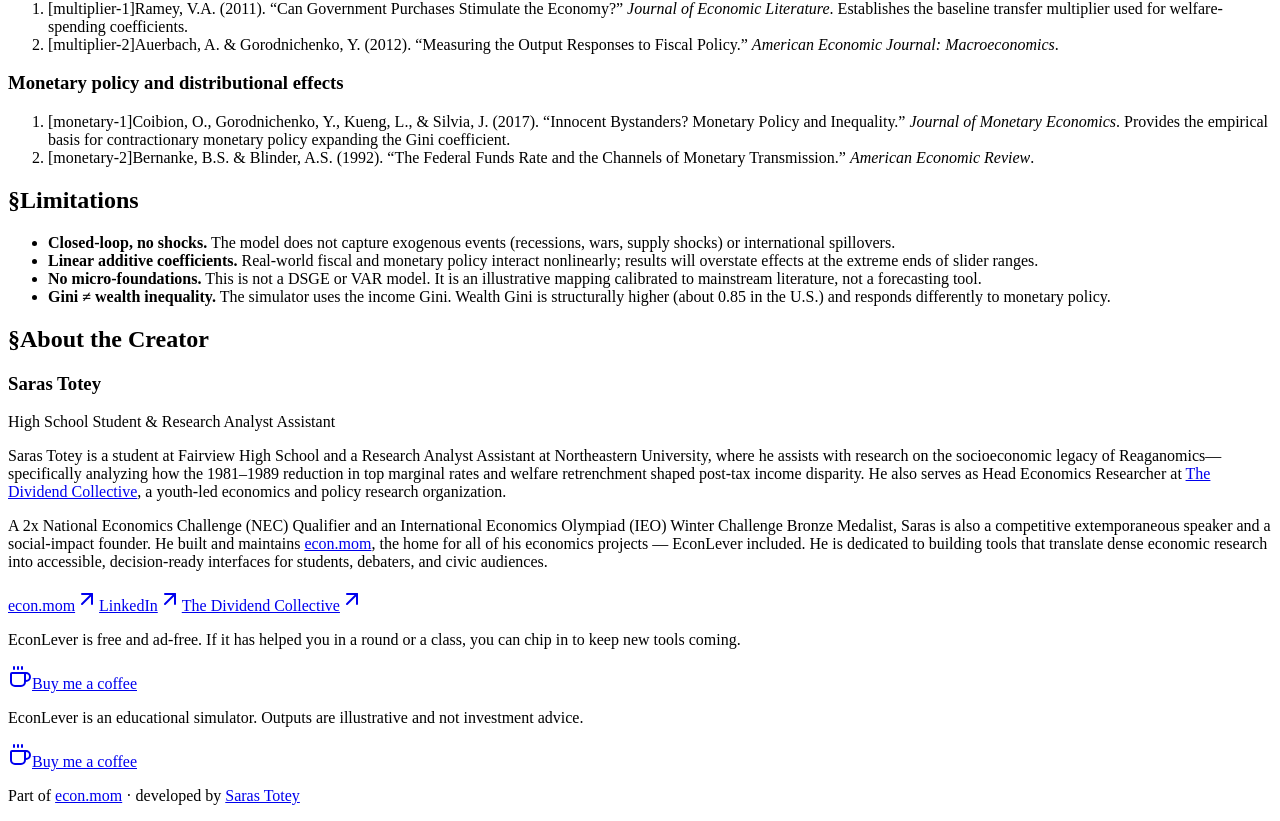
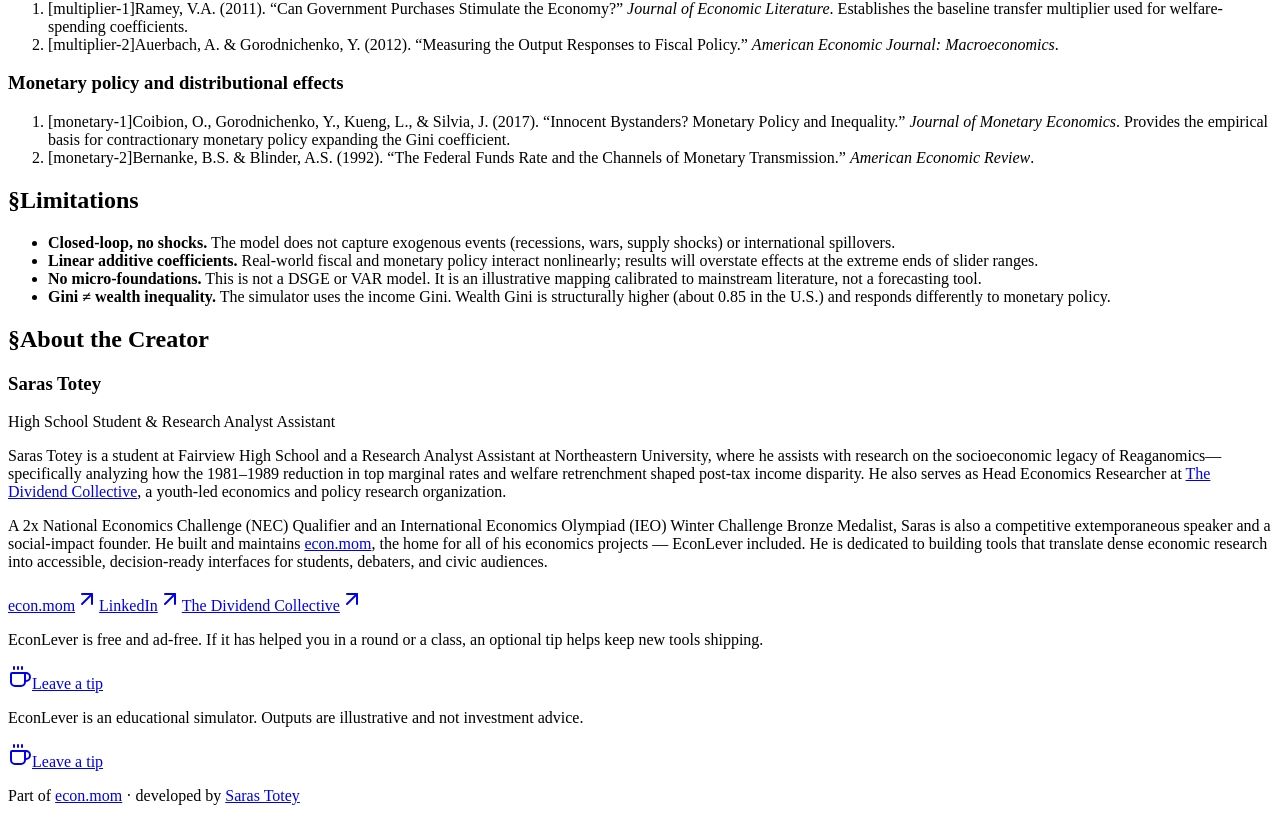
Before and after one commit to PandaXPanther/EconLever, a React (Vite) app in the folder client/: page /#/about in a window 1280 px wide. Shown: the part 2785-3606 px from the top of the page. Built offline with nearby package versions, Linux system fonts and the light colour scheme; a web font is replaced by a local one.

Commit message:
Rephrase donation CTAs as tips for Stripe TOS compliance

```diff
--- a/client/src/components/SiteFooter.tsx
+++ b/client/src/components/SiteFooter.tsx
@@ -15,9 +15,10 @@ export function SiteFooter() {
             rel="noopener noreferrer"
             className="inline-flex items-center gap-1.5 rounded-md border border-card-border bg-card px-2.5 py-1 text-[11px] font-medium text-foreground hover-elevate active-elevate-2"
             data-testid="link-buymeacoffee-footer"
+            aria-label="Leave a tip on Buy Me a Coffee"
           >
             <Coffee className="h-3 w-3" aria-hidden />
-            Buy me a coffee
+            Leave a tip
           </a>
           <p className="text-xs text-muted-foreground">
             Part of{" "}
--- a/client/src/pages/About.tsx
+++ b/client/src/pages/About.tsx
@@ -324,7 +324,7 @@ export default function AboutPage() {
           <div className="mt-5 pt-5 border-t border-card-border flex flex-col sm:flex-row sm:items-center sm:justify-between gap-3">
             <p className="text-[13px] leading-relaxed text-muted-foreground">
               EconLever is free and ad-free. If it has helped you in a round
-              or a class, you can chip in to keep new tools coming.
+              or a class, an optional tip helps keep new tools shipping.
             </p>
             <a
               href="https://www.buymeacoffee.com/sarast1"
@@ -332,9 +332,10 @@ export default function AboutPage() {
               rel="noopener noreferrer"
               className="inline-flex items-center gap-1.5 self-start sm:self-auto rounded-md border border-card-border bg-background px-3 py-1.5 text-[13px] font-medium text-foreground hover-elevate active-elevate-2 whitespace-nowrap"
               data-testid="link-buymeacoffee-about"
+              aria-label="Leave a tip on Buy Me a Coffee"
             >
               <Coffee className="h-3.5 w-3.5" aria-hidden />
-              Buy me a coffee
+              Leave a tip
             </a>
           </div>
         </div>
```
